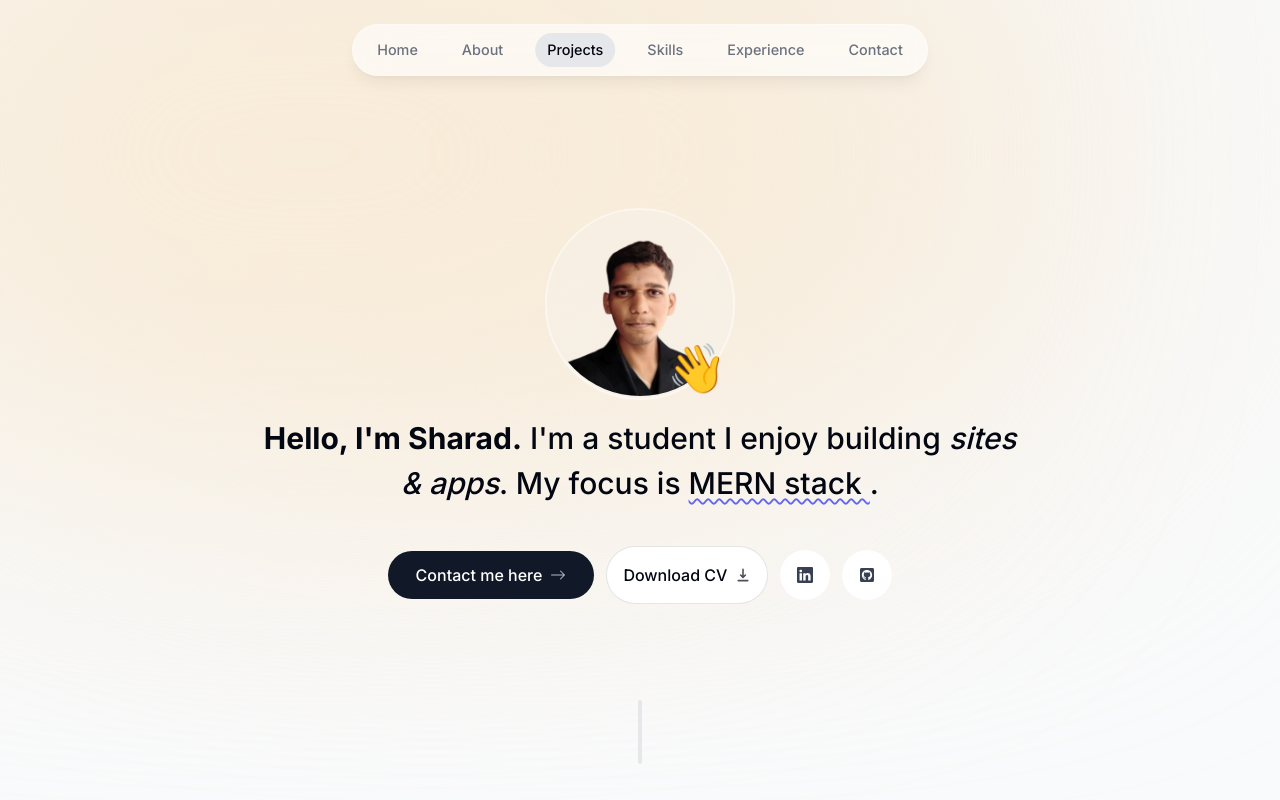
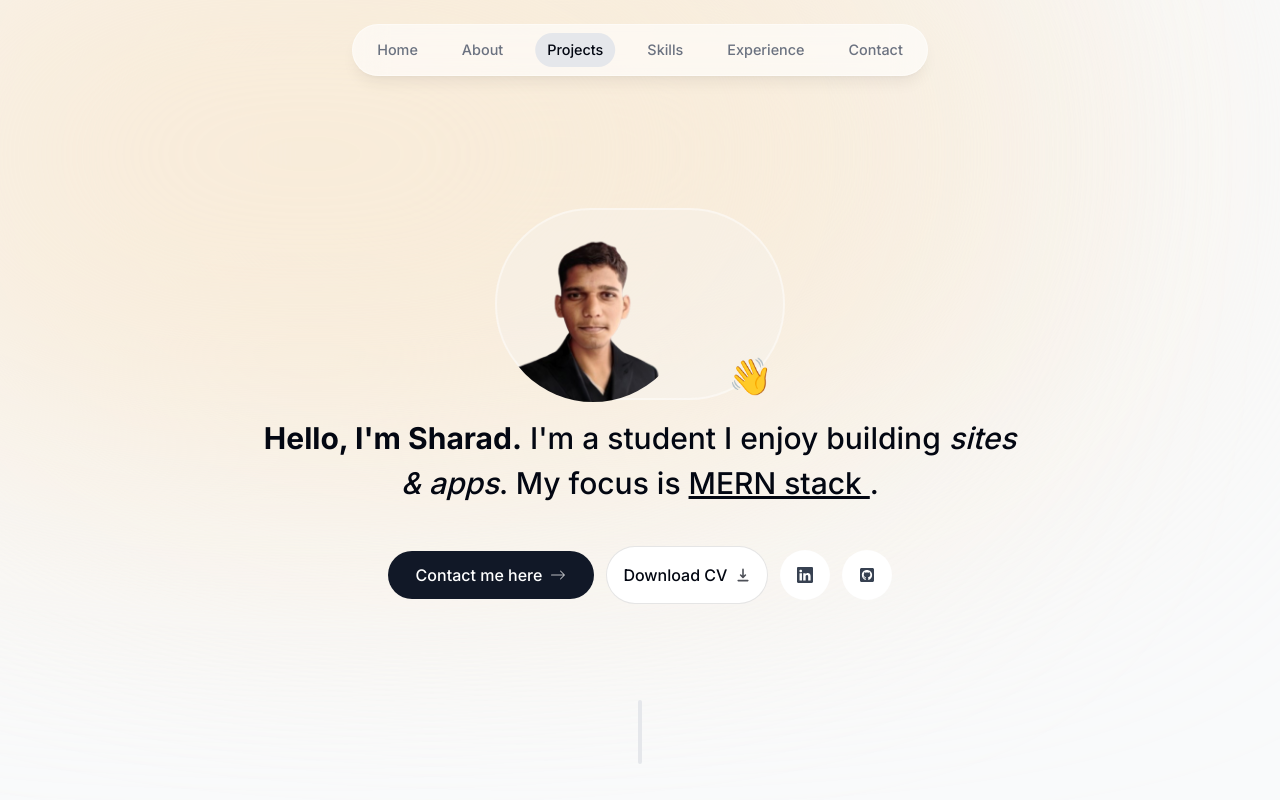
Before and after one commit to code-sharad/portfolio, a Next.js app: page / in a window 1280 px wide. Shown: the top 800 px of the page. Built offline with nearby package versions, Linux system fonts and the light colour scheme.

Commit message:
updated emoji position hello

```diff
--- a/app/components/intro.tsx
+++ b/app/components/intro.tsx
@@ -42,7 +42,7 @@ function Intro() {
               duration: 0.2,
             }}
           >
-            <div className=" object-cover rounded-full border-2 md:h-[192px] md:w-[190px]   bg-gray-100 bg-opacity-30 border-white border-opacity-40 shadow-black/[0.03] sm:h-32 sm:w-32">
+            <div className=" object-cover rounded-full border-2 md:h-[192px] md:w-[290px]   bg-gray-100 bg-opacity-30 border-white border-opacity-40 shadow-black/[0.03] sm:h-32 sm:w-32">
               <Image
                 className=" transition-all  object-cover  rounded-full"
                 // src={"https://avatars.githubusercontent.com/u/61672294?v=4"}
@@ -56,7 +56,7 @@ function Intro() {
             </div>
           </motion.div>
           <motion.span
-            className="absolute bottom-2 right-2  text-5xl"
+            className="absolute hover:scale-105 bottom-1 right-3  text-4xl"
             initial={{ opacity: 0, scale: 0 }}
             animate={{ opacity: 1, scale: 1 }}
             transition={{
@@ -78,7 +78,7 @@ function Intro() {
         <span className="font-bold">Hello, I'm Sharad.</span> I'm a student{" "}
         <span className="font-bold"></span> I enjoy building{" "}
         <span className="italic">sites & apps</span>. My focus is{" "}
-        <span className="underline decoration-wavy underline-offset-4  decoration-indigo-500 decoration-2">MERN stack </span>.
+        <span className="underline">MERN stack </span>.
       </motion.h1>
       <motion.div
         className="flex flex-col sm:flex-row items-center justify-center gap-3 px-4 font-medium"
```
